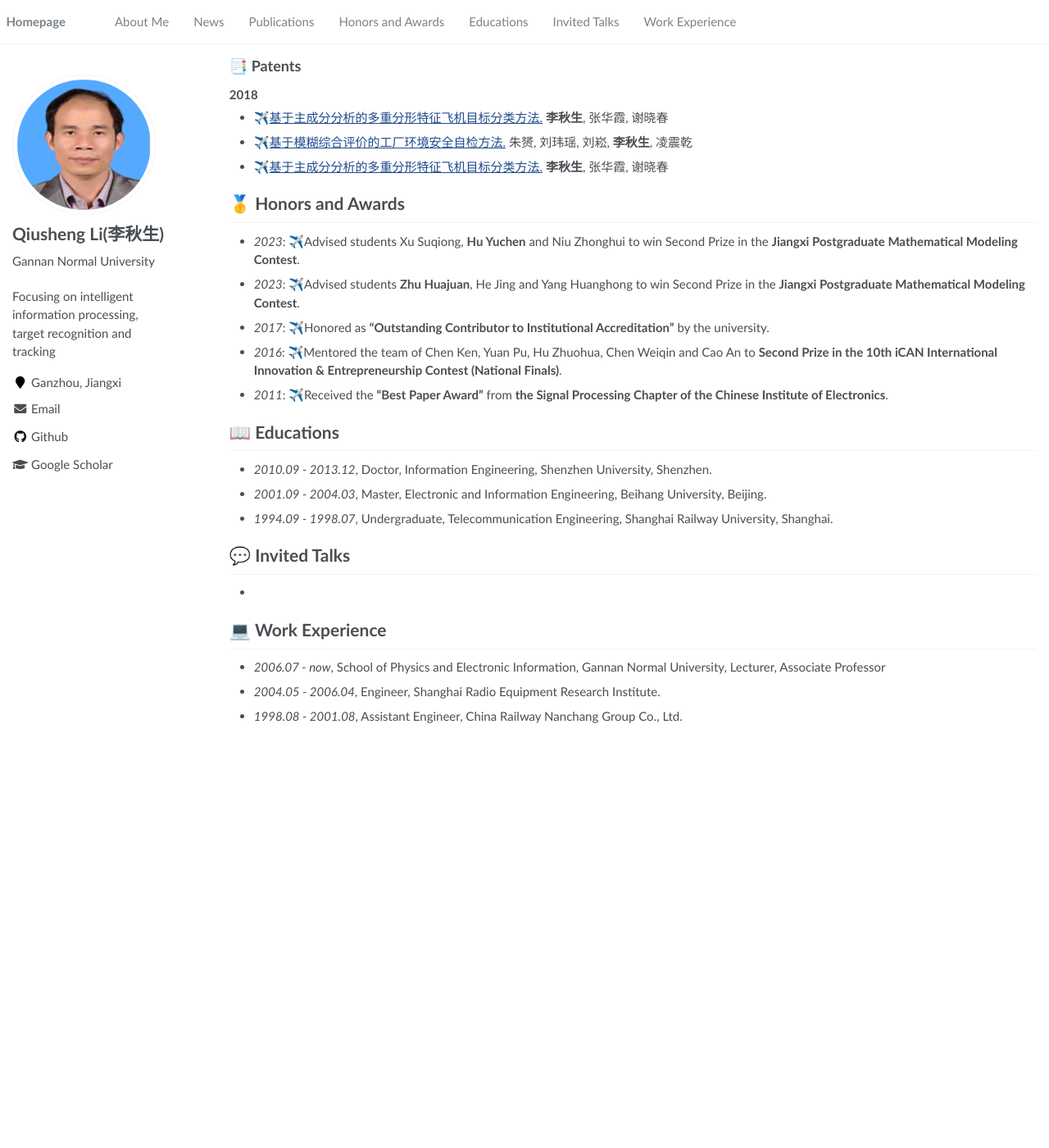
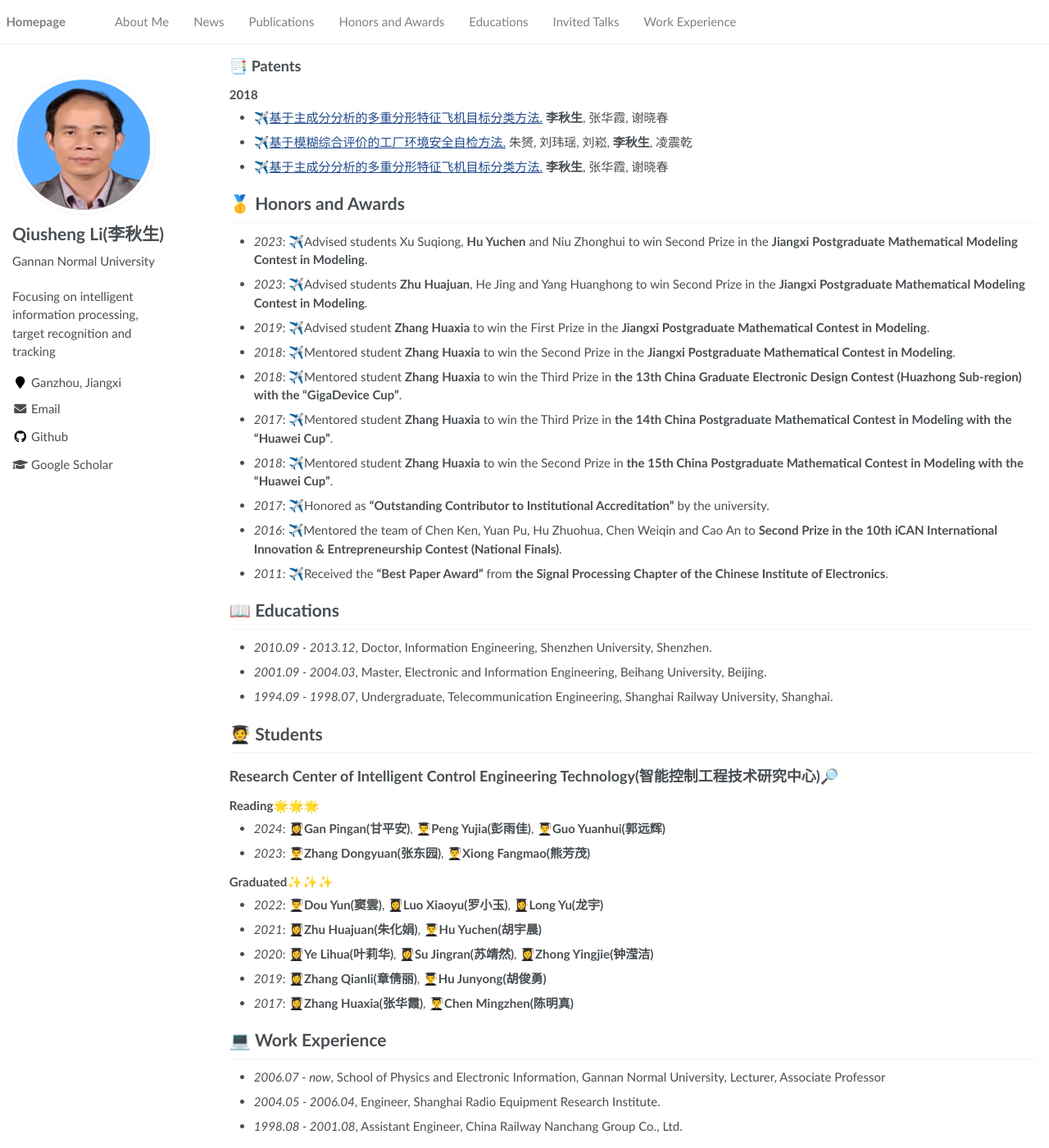
Before and after one commit to zhdongyuan/liqiusheng, a Jekyll site: the page built from _pages/about.md, in a window 1280 px wide and 1400 px high, scrolled down 3872 px. Shown: the whole window at 82% size. Built offline with Jekyll 4.4.1, drawn with Linux system fonts in a browser that asks for light colours; before the commit the page ends 4772 px from its top, so only the background shows below that.

Commit message:
Update about.md

```diff
--- a/_pages/about.md
+++ b/_pages/about.md
@@ -140,8 +140,13 @@ My research interests include algorithm innovation and system application in rad
 
 # 🥇 Honors and Awards
 
-- *2023*: ✈️Advised students Xu Suqiong, **Hu Yuchen** and Niu Zhonghui to win Second Prize in the **Jiangxi Postgraduate Mathematical Modeling Contest**.
-- *2023*: ✈️Advised students **Zhu Huajuan**, He Jing and Yang Huanghong to win Second Prize in the **Jiangxi Postgraduate Mathematical Modeling Contest**.
+- *2023*: ✈️Advised students Xu Suqiong, **Hu Yuchen** and Niu Zhonghui to win Second Prize in the **Jiangxi Postgraduate Mathematical Modeling Contest in Modeling**.
+- *2023*: ✈️Advised students **Zhu Huajuan**, He Jing and Yang Huanghong to win Second Prize in the **Jiangxi Postgraduate Mathematical Modeling Contest in Modeling**.
+- *2019*: ✈️Advised student **Zhang Huaxia** to win the First Prize in the **Jiangxi Postgraduate Mathematical Contest in Modeling**.
+- *2018*: ✈️Mentored student **Zhang Huaxia** to win the Second Prize in the **Jiangxi Postgraduate Mathematical Contest in Modeling**.
+- *2018*: ✈️Mentored student **Zhang Huaxia** to win the Third Prize in **the 13th China Graduate Electronic Design Contest (Huazhong Sub-region) with the “GigaDevice Cup”**.
+- *2017*: ✈️Mentored student **Zhang Huaxia** to win the Third Prize in **the 14th China Postgraduate Mathematical Contest in Modeling with the “Huawei Cup”**.
+- *2018*: ✈️Mentored student **Zhang Huaxia** to win the Second Prize in **the 15th China Postgraduate Mathematical Contest in Modeling with the “Huawei Cup”**.
 - *2017*: ✈️Honored as **“Outstanding Contributor to Institutional Accreditation”** by the university.
 - *2016*: ✈️Mentored the team of Chen Ken, Yuan Pu, Hu Zhuohua, Chen Weiqin and Cao An to **Second Prize in the 10th iCAN International Innovation & Entrepreneurship Contest (National Finals)**.
 - *2011*: ✈️Received the **“Best Paper Award”** from **the Signal Processing Chapter of the Chinese Institute of Electronics**.
@@ -151,9 +156,18 @@ My research interests include algorithm innovation and system application in rad
 - *2001.09 - 2004.03*, Master, Electronic and Information Engineering, Beihang University, Beijing.
 - *1994.09 - 1998.07*, Undergraduate, Telecommunication Engineering, Shanghai Railway University, Shanghai.
 
-# 💬 Invited Talks
+# 🧑‍🎓 Students
+## Research Center of Intelligent Control Engineering Technology(智能控制工程技术研究中心)🔎
+### Reading🌟🌟🌟
+- *2024*: **👩‍🎓Gan Pingan(甘平安)**, **👨‍🎓Peng Yujia(彭雨佳)**, **👨‍🎓Guo Yuanhui(郭远辉)**
+- *2023*: **👨‍🎓Zhang Dongyuan(张东园)**, **👨‍🎓Xiong Fangmao(熊芳茂)**
 
--
+### Graduated✨✨✨
+- *2022*: **👨‍🎓Dou Yun(窦雲)**, **👩‍🎓Luo Xiaoyu(罗小玉)**, **👩‍🎓Long Yu(龙宇)**
+- *2021*: **👩‍🎓Zhu Huajuan(朱化娟)**, **👨‍🎓Hu Yuchen(胡宇晨)**
+- *2020*: **👩‍🎓Ye Lihua(叶莉华)**, **👩‍🎓Su Jingran(苏靖然)**, **👩‍🎓Zhong Yingjie(钟滢洁)**
+- *2019*: **👩‍🎓Zhang Qianli(章倩丽)**, **👨‍🎓Hu Junyong(胡俊勇)**
+- *2017*: **👩‍🎓Zhang Huaxia(张华霞)**, **👨‍🎓Chen Mingzhen(陈明真)**
 
 # 💻 Work Experience
 
```
